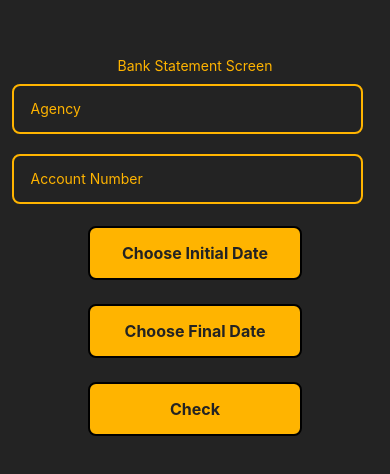
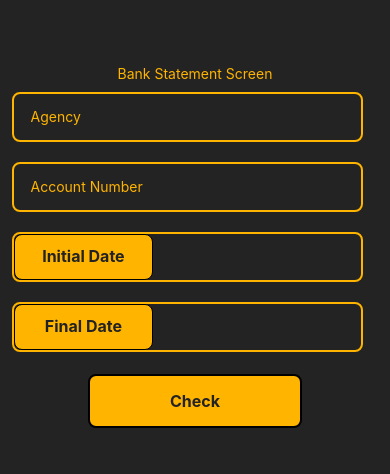
Before and after one commit to RaffeuL/Desafio-W3-FrontEnd, a React Native app: screen /BankStatementScreen in a window 390 px wide. Shown: the part 170-644 px from the top of the page. Built offline with nearby package versions, Linux system fonts and the light colour scheme.

Commit message:
reafactor date picker component and errors

```diff
--- /dev/null
+++ b/src/screens/BankStatementScreen/components/DateSelector.js
@@ -0,0 +1,65 @@
+import React from "react";
+import DateTimePicker from '@react-native-community/datetimepicker';
+import { View, Text, StyleSheet, TouchableOpacity } from "react-native";
+
+export default function DateSelector({buttonLabel, date, onChange, show, onPress, error }) {
+
+    function formatDate(date){
+        if(!date) return ''
+        const day = date.getDate()
+        const month = date.getMonth() + 1
+        const year = date.getFullYear()
+        return `${day}/${month}/${year}`
+    }
+
+    return<>
+    {error && <Text style={styles.errorText}>{error}</Text>}
+    <View style={styles.field}>
+        <TouchableOpacity style={styles.button} onPress={onPress}>
+            <Text style={styles.text}>{buttonLabel}</Text>
+        </TouchableOpacity>
+        <Text style={styles.dateText}>{formatDate(date)}</Text>
+        {show && <DateTimePicker value={date ? date : new Date()} onChange={onChange}></DateTimePicker>}
+    </View>
+    </>
+}
+
+const styles = StyleSheet.create({
+    field: {
+        width: '90%',
+        height: 50,
+        marginVertical: 10,
+        marginHorizontal: 12,
+        borderWidth: 2,
+        borderRadius:8,
+        borderColor: '#FFB400',
+        flexDirection:'row',
+    },
+    button: {
+        width: '40%',
+        height: '100%',
+        padding: 8,
+        borderWidth: 1,
+        borderRadius: 8,
+        backgroundColor: '#FFB400',
+    },
+
+    text: {
+        color: '#232323',
+        fontSize: 16,
+        lineHeight: 26,
+        fontWeight: 'bold',
+        textAlign: 'center',
+    },
+    dateText: {
+        color: '#FFB400',
+        fontSize: 20,
+        lineHeight: 26,
+        marginLeft: 20,
+        alignSelf: 'center'
+    },
+    errorText: {
+        marginHorizontal: 12,
+        color: 'red'
+    }
+})
--- a/src/screens/BankStatementScreen/index.js
+++ b/src/screens/BankStatementScreen/index.js
@@ -1,8 +1,8 @@
 import React, { useState }from "react";
 import { Text, View, StyleSheet, Alert, Keyboard } from "react-native";
-import DateTimePicker from '@react-native-community/datetimepicker';
 import Input from "../../globalComponents/Input";
 import Button from "../../globalComponents/Button";
+import DateSelector from "./components/DateSelector";
 
 
 export default function BankStatementScreen() {
@@ -13,8 +13,8 @@ export default function BankStatementScreen() {
   const [showInitialDate, setShowInitialDate] = useState(false)
   const [showFinalDate, setShowFinalDate] = useState(false)
 
-  const [initialDate, setInitialDate] = useState(new Date())
-  const [finalDate, setFinalDate] = useState(new Date())
+  const [initialDate, setInitialDate] = useState()
+  const [finalDate, setFinalDate] = useState()
 
   const [errors, setErrors] = useState({})
 
@@ -35,15 +35,15 @@ export default function BankStatementScreen() {
   }
 
   function showMode(isInitialDate) {
-    isInitialDate ? setShowInitialDate(true) : setShowFinalDate(true)
+    if(isInitialDate){
+      setShowInitialDate(true)
+      handleError('', 'initialDate')
+    }else{
+      setShowFinalDate(true)
+      handleError('', 'finalDate')
+    }
   }
 
-  function formatDate(date){
-    const day = date.getDate()
-    const month = date.getMonth() + 1
-    const year = date.getFullYear()
-    return `${day}/${month}/${year}`
-  }
 
   function validate() {
       Keyboard.dismiss();
@@ -67,15 +67,15 @@ export default function BankStatementScreen() {
           valid = false
       }
       if(!initialDate){
-        handleError('Please input the initial date', 'initialDate')
+        handleError('Please select the initial date', 'initialDate')
         valid = false
       }
 
       if(!finalDate){
-        handleError('Please input the final date', 'finalDate')
+        handleError('Please select the final date', 'finalDate')
         valid = false
       }else if(finalDate.getTime() < initialDate.getTime()) {
-        Alert.alert('Error', 'Final date cannot be before initial date')
+        handleError('Final date cannot be before initial date', 'finalDate')
         valid = false
       }
 
@@ -85,7 +85,7 @@ export default function BankStatementScreen() {
 
   function statement() {
     if(agency === '1234' && account === '12345678'){
-      Alert.alert('Statement', `Initial Date ${formatDate(initialDate)} final Date ${formatDate(finalDate)} Statement: R$ 1000,00`)
+      Alert.alert('Statement', `R$ 1000,00`)
     }else {
       Alert.alert('Error', 'Invalid credentials')
     }
@@ -96,10 +96,8 @@ export default function BankStatementScreen() {
       <Text style={styles.text}>Bank Statement Screen</Text>
       <Input placeholder={'Agency'} onChangeText={setAgency} keyboardType={'numeric'} error={errors.agency} onFocus={() => {handleError(null, 'agency')}}/>
       <Input placeholder={'Account Number'} onChangeText={setAccount} keyboardType={'numeric'} error={errors.account} onFocus={() => {handleError(null, 'account')}}/>
-      <Button label={'Choose Initial Date'} onPress={() => {showMode(true)}}/>
-      {showInitialDate && <DateTimePicker value={initialDate} onChange={onChangeInitialDate}/>}
-      <Button label={'Choose Final Date'} onPress={() => {showMode(false)}}/>
-      {showFinalDate && <DateTimePicker value={finalDate} onChange={onChangeFinalDate}/>}
+      <DateSelector buttonLabel={'Initial Date'} date={initialDate} onChange={onChangeInitialDate} show={showInitialDate} onPress={() => showMode(true)} error={errors.initialDate}/>
+      <DateSelector buttonLabel={'Final Date'} date={finalDate} onChange={onChangeFinalDate} show={showFinalDate} onPress={() => showMode(false)} error={errors.finalDate}/>
       <Button label={'Check'} onPress={validate} />
     </View>
   </>;
@@ -115,16 +113,5 @@ const styles = StyleSheet.create({
   text: {
       color: '#FFB400',
       textAlign: 'center',
-  },
-  picker: {
-    marginTop: 10,
-    backgroundColor: '#5e5d58',
-    height: 50,
-    width: '80%',
-    alignSelf: 'center',
-    color: '#FFB400',
-    borderRadius: 10,
-    borderWidth: 2,
-    borderColor: '#FFB400',
-  },
+  }
 })
```
